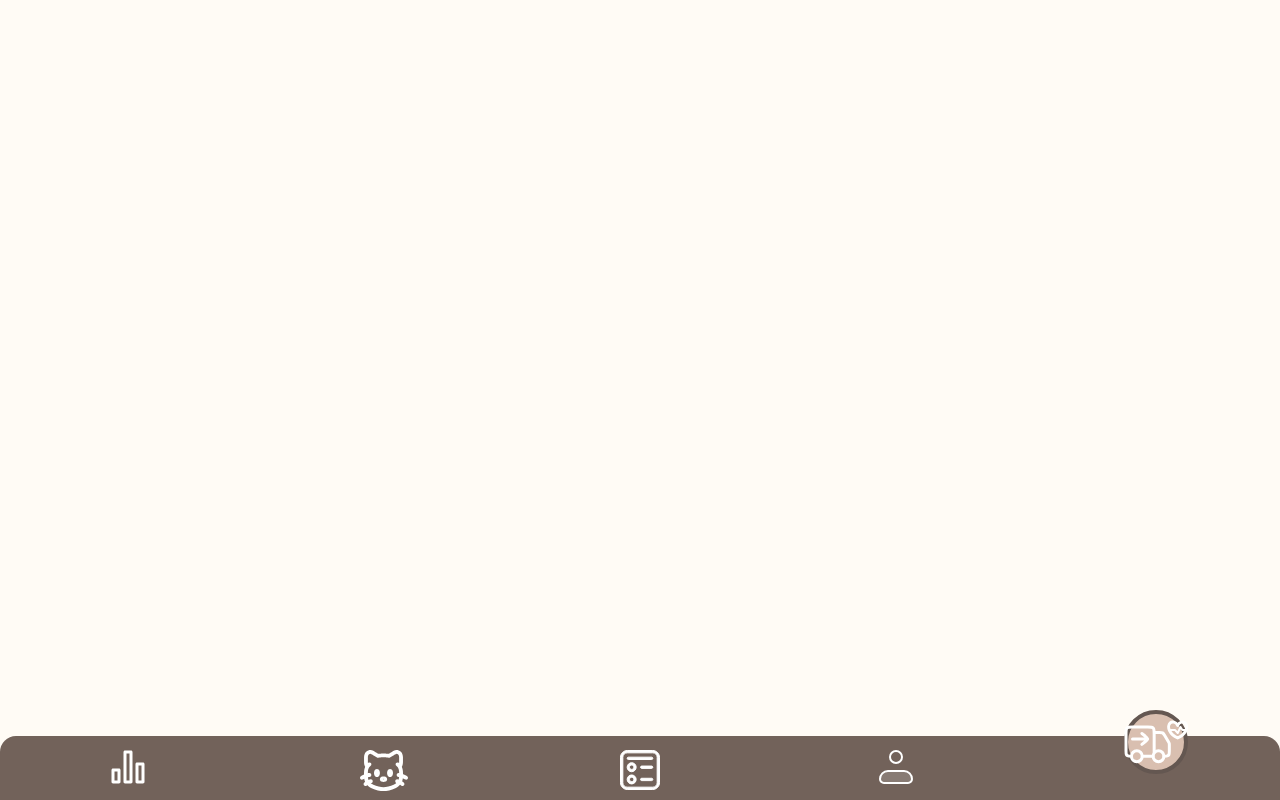
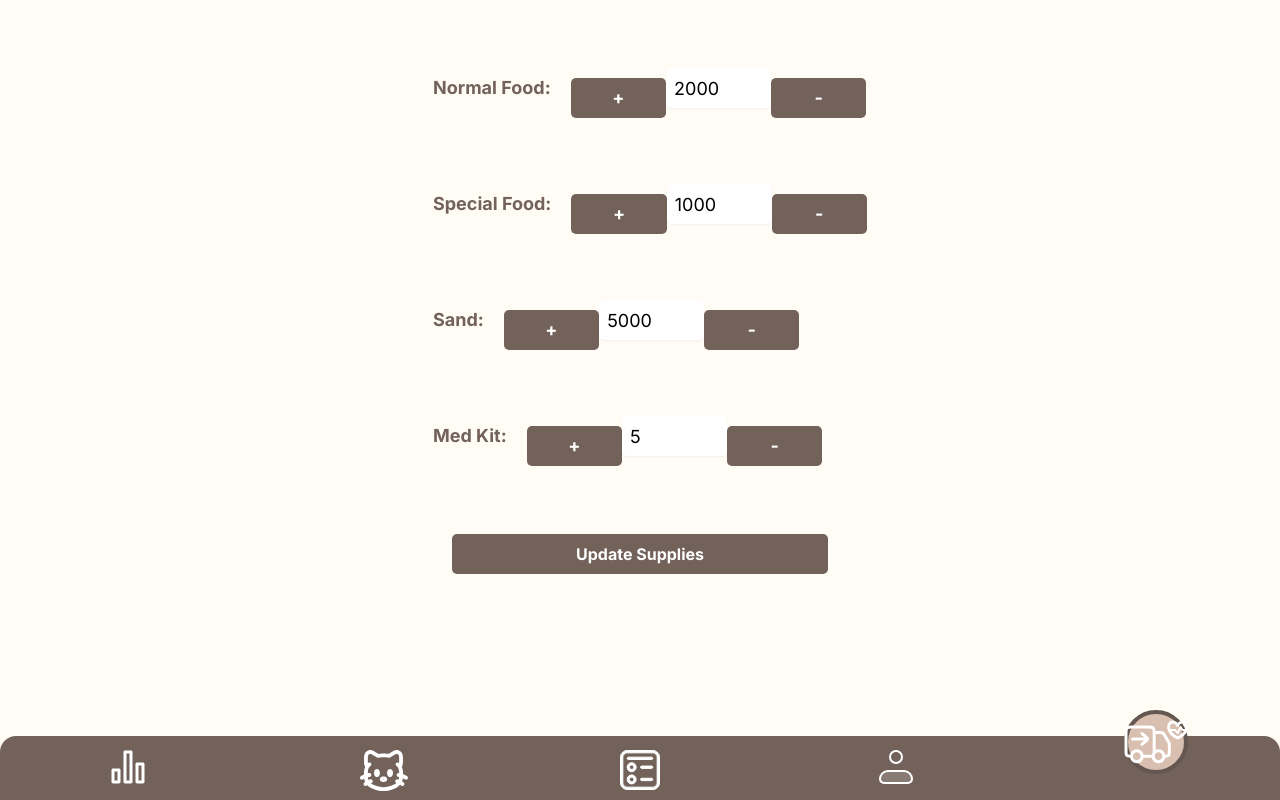
Before and after one commit to marisagdoliveira/kitncare, a Next.js app: page /ship in a window 1280 px wide. Built offline with nearby package versions, Linux system fonts and the light colour scheme.

Commit message:
quinta pag

```diff
--- a/app/api/supplies/route.js
+++ b/app/api/supplies/route.js
@@ -16,16 +16,16 @@ export async function PATCH(req) {
         }
 
         if (normalFood !== undefined) {
-            getSupplies.normalFood = normalFood;
+            getSupplies.normalFood += normalFood;
         }
         if (specialFood !== undefined) {
-            getSupplies.specialFood = specialFood;
+            getSupplies.specialFood += specialFood;
         }
         if (sand !== undefined) {
-            getSupplies.sand = sand;
+            getSupplies.sand += sand;
         }
         if (medKit !== undefined) {
-            getSupplies.medKit = medKit;
+            getSupplies.medKit += medKit;
         }
 
         await getSupplies.save();
--- /dev/null
+++ b/app/components/UpdateSuppliesForm.jsx
@@ -0,0 +1,79 @@
+import { useState } from "react";
+
+const UpdateSuppliesForm = () => {
+    const defaultValues = {
+        normalFood: "2000",
+        specialFood: "1000",
+        sand: "5000",
+        medKit: "5"
+    };
+
+    const [formData, setFormData] = useState(defaultValues);
+    const [quantities, setQuantities] = useState(defaultValues);
+
+    const handleChange = (e) => {
+        const { name, value } = e.target;
+        setFormData((prevData) => ({
+            ...prevData,
+            [name]: value
+        }));
+    };
+
+    const handleIncrement = (field) => {
+        setQuantities((prevQuantities) => ({
+            ...prevQuantities,
+            [field]: parseInt(prevQuantities[field]) + (field === "medKit" ? 1 : 1000)
+        }));
+    };
+
+    const handleDecrement = (field) => {
+        setQuantities((prevQuantities) => ({
+            ...prevQuantities,
+            [field]: Math.max(0, parseInt(prevQuantities[field]) - (field === "medKit" ? 1 : 1000))
+        }));
+    };
+
+    const handleSubmit = async (e) => {
+        e.preventDefault();
+        try {
+            const response = await fetch("/api/supplies", {
+                method: "PATCH",
+                headers: {
+                    "Content-Type": "application/json"
+                },
+                body: JSON.stringify(formData)
+            });
+            const result = await response.json();
+            console.log(result);
+            // Handle success
+        } catch (error) {
+            console.error(error);
+            // Handle error
+        }
+    };
+
+    return (
+        <form onSubmit={handleSubmit} className="flex flex-col gap-5 p-10">
+            {Object.entries(defaultValues).map(([key, value]) => (
+                <div key={key} className="p-2 text-lg flex items-center">
+                    <label className="text-lg">{key === 'normalFood' ? 'Normal Food' : key === 'specialFood' ? 'Special Food' : key === 'sand' ? 'Sand' : 'Med Kit'}:</label>
+                    <div className="flex h-fit items-center justify-center">
+                        <button type="button" onClick={() => handleIncrement(key)}>+</button>
+                        <input
+                            type="text"
+                            name={key}
+                            value={quantities[key]}
+                            onChange={handleChange}
+                            readOnly
+                            className="p-2 text-lg"
+                        />
+                        <button type="button" onClick={() => handleDecrement(key)}>-</button>
+                    </div>
+                </div>
+            ))}
+            <button type="submit">Update Supplies</button>
+        </form>
+    );
+};
+
+export default UpdateSuppliesForm;
--- a/app/ship/page.jsx
+++ b/app/ship/page.jsx
@@ -2,6 +2,7 @@
 
 
 import NavBar from "../components/NavBar";
+import UpdateSuppliesForm from "../components/UpdateSuppliesForm";
 import UserInfo from "../components/UserInfo";
 
 
@@ -11,7 +12,7 @@ export default function Homepage() {
 
     return (
         <div >
-
+                    <UpdateSuppliesForm />
             <NavBar />
         </div>
     )
```
